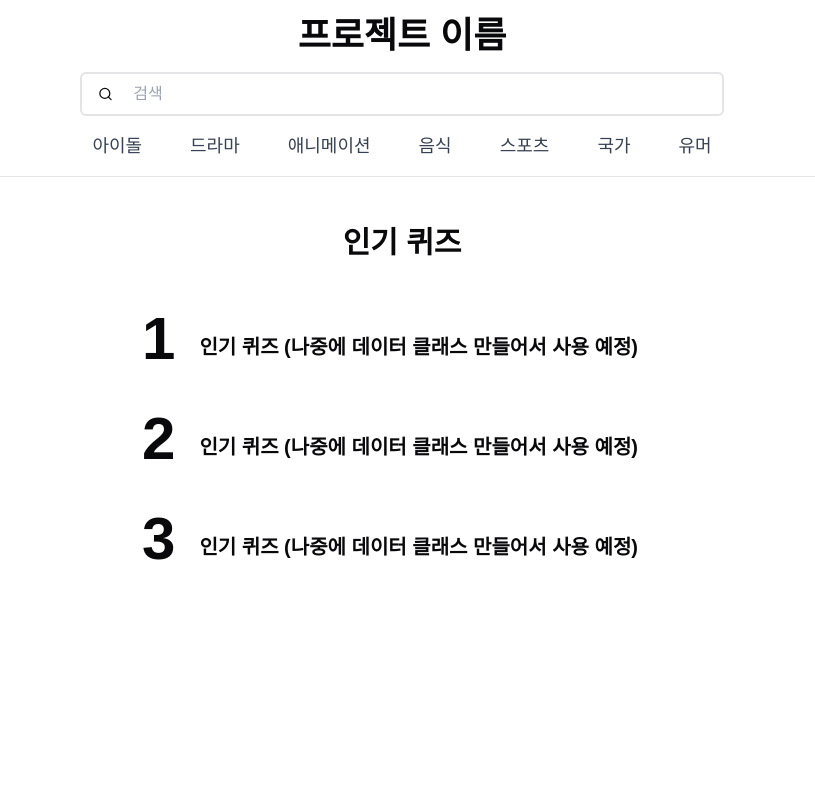
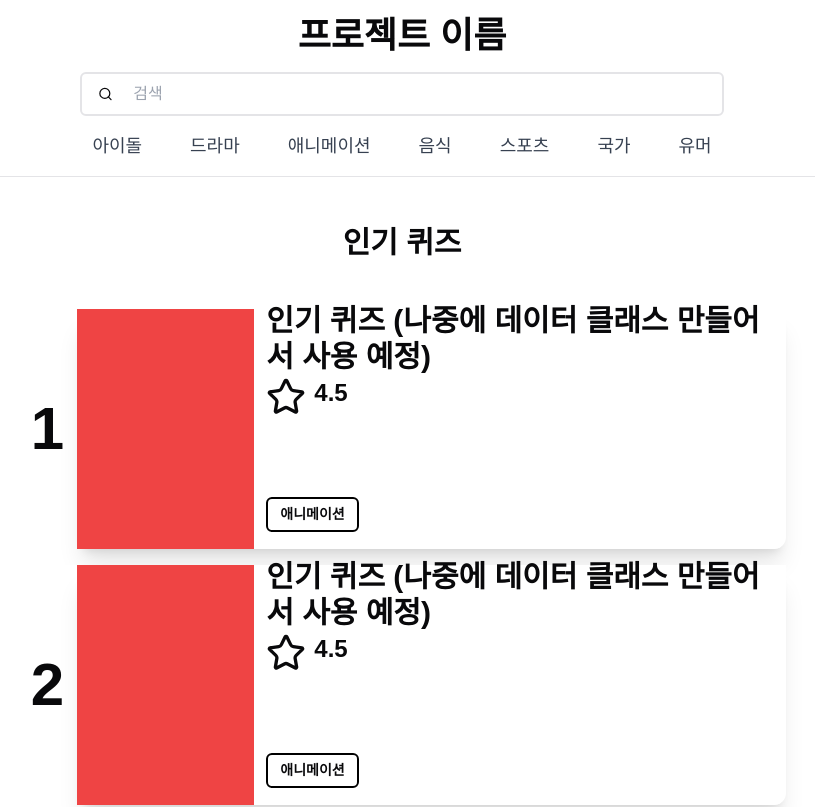
Before and after one commit to highthon-15/highthon-15, a Next.js app: page / in a window 1280 px wide. Shown: the top 807 px of the page, without its empty margins (238-1053 px from the left). Built offline with nearby package versions, Linux system fonts and the light colour scheme.

Commit message:
feat : 인기 퀴즈 카드 완성

```diff
--- a/src/app/(main)/page.tsx
+++ b/src/app/(main)/page.tsx
@@ -2,11 +2,11 @@ import PopularQuizCard from "@/components/ui/popularquizcard";
 
 export default function MainPage() {
     return (
-        <div className="flex flex-col mx-auto px-4 py-8 items-center">
+        <div className="flex w-full h-full flex-col mx-auto py-8 items-center">
             {/*인기 퀴즈 섹션*/}
-            <div className="flex flex-col gap-8 items-center">
+            <div className="flex w-full h-full flex-col gap-8 items-center">
                 <h2 className="text-3xl font-bold mb-4">인기 퀴즈</h2>
-                <div className="flex flex-col md:grid-cols-3 gap-2 items-center">
+                <div className="flex flex-col w-full md:grid-cols-3 gap-4 items-center">
                     <PopularQuizCardWithRankNumber ranknumber={1} />
                     <PopularQuizCardWithRankNumber ranknumber={2} />
                     <PopularQuizCardWithRankNumber ranknumber={3} />
@@ -18,8 +18,10 @@ export default function MainPage() {
 
 const PopularQuizCardWithRankNumber = ({ ranknumber }: { ranknumber: number }) => {
     return (
-        <div className="h-full w-full bg-white flex flex-row">
-            <span className="text-6xl font-bold">{ranknumber}</span>
+        <div className="h-60 w-3/5 bg-white flex flex-row items-center">
+            <div className="flex flex-row items-center w-1/12 justify-center">
+                <span className="text-6xl font-bold">{ranknumber}</span>
+            </div>
             <PopularQuizCard />
         </div>
     )
--- a/src/components/ui/popularquizcard.tsx
+++ b/src/components/ui/popularquizcard.tsx
@@ -1,7 +1,30 @@
+import { StarIcon } from "lucide-react";
+
+// todo 데이터 타입 만들어서 참조필요
 export default function PopularQuizCard() {
     return (
-        <div className="flex w-full p-6 bg-white">
-            <h2 className="text-xl font-bold mb-4">인기 퀴즈 (나중에 데이터 클래스 만들어서 사용 예정)</h2>
+        <div className="flex w-full h-full shadow-xl rounded-xl">
+            {/* 대표 사진 */}
+            <div className="flex flex-col w-1/4 h-full bg-red-500">
+            </div>
+            {/* 퀴즈 정보 */}
+            <div className="flex flex-col w-3/4 h-full">
+                {/* 퀴즈 제목 */}
+                <div className="flex flex-col w-full h-1/4 pt-4 px-3 justify-center">
+                    <h2 className="text-3xl font-bold mb-4">인기 퀴즈 (나중에 데이터 클래스 만들어서 사용 예정)</h2>
+                </div>
+                {/* 퀴즈 별점 */}
+                <div className="flex flex-row w-full h-3/4 space-x-2 px-3 py-2">
+                    <StarIcon className="w-10 h-10" />
+                    <h3 className="text-2xl font-bold">4.5</h3>
+                </div>
+                {/* 퀴즈 태그 */}
+                <div className="flex flex-row w-full h-3/6 items-center">
+                    <div className="flex h-1/2 flex-row border-2 border-black items-center justify-center px-3 mx-3 my-2 rounded-md">
+                        <p className="text-sm font-bold">애니메이션</p>
+                    </div>
+                </div>
+            </div>
         </div>
     )
 }
```
